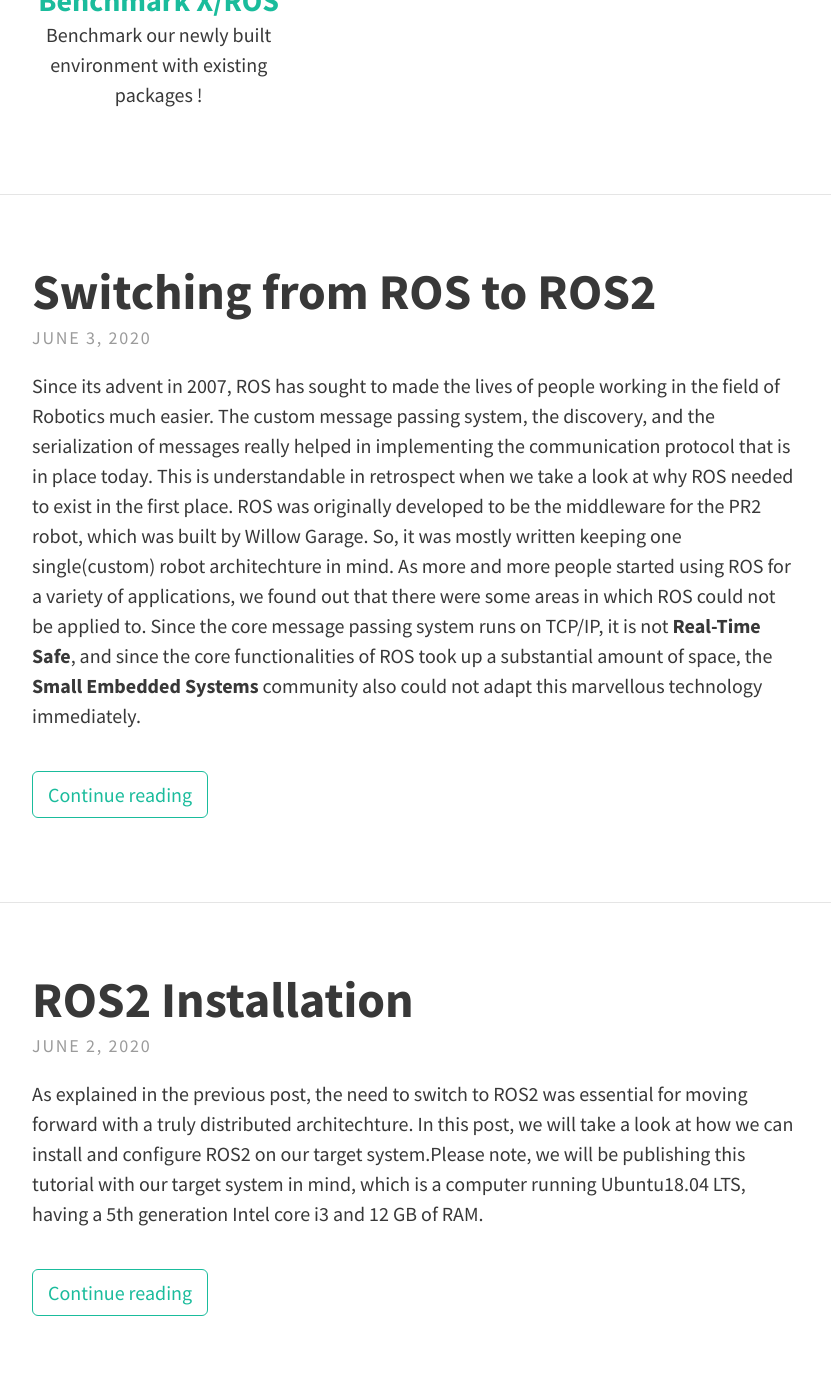
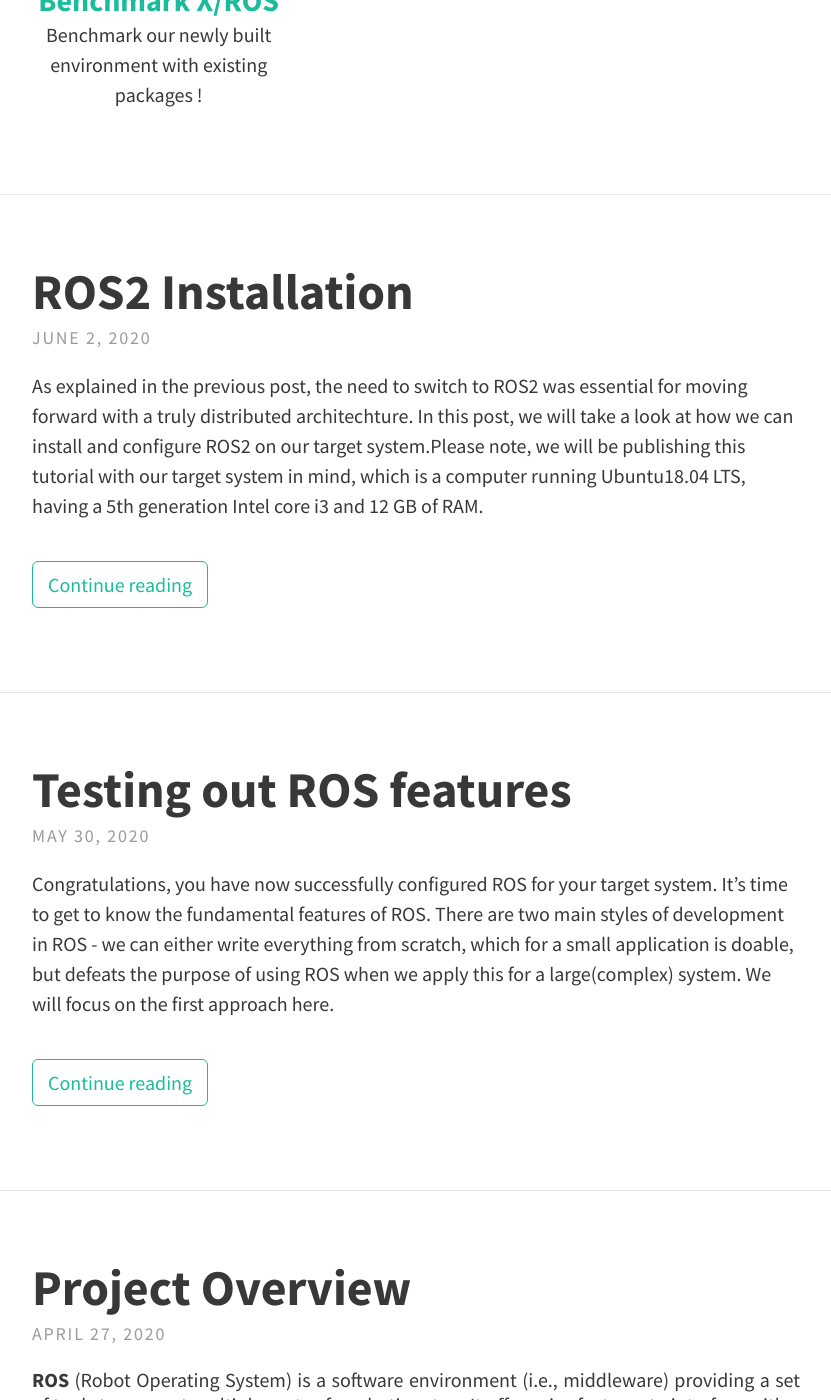
Before and after one commit to MasterERTS/rtros-documentation, a Jekyll site: the page built from index.html, in a window 1280 px wide and 1400 px high, scrolled down 996 px. Shown: the whole window, without its empty margins (224-1055 px from the left). Built offline with Jekyll 4.4.1, drawn with Linux system fonts in a browser that asks for light colours; nearby versions of some CDN libraries; the list of posts is cut into pages by our own code; some of the changed text lies outside the part shown.

Commit message:
Made changes to the ROS tutorial

```diff
--- a/_posts/2020-05-30-after-ros.md
+++ b/_posts/2020-05-30-after-ros.md
@@ -4,7 +4,7 @@ title: Testing out ROS features
 feature-img: "img/sample_feature_img_2.png"
 ---
 
-Congratulations, you have now successfully configured ROS for your target system. It's time to get to know the fundamental features of ROS. We will take a look at two main styles of development in ROS - we can either write everything from scratch, which for a small application is doable, but defeats the purpose of using ROS when we apply this for a large(complex) system. The second approach is going to be reusing some existing code found on the internet, and making it usable for our task.
+Congratulations, you have now successfully configured ROS for your target system. It's time to get to know the fundamental features of ROS. There are two main styles of development in ROS - we can either write everything from scratch, which for a small application is doable, but defeats the purpose of using ROS when we apply this for a large(complex) system. We will focus on the first approach here.
 
 ### The "*chatter*" application
 
--- a/_posts/2020-06-03-switch-to-ros2.md
+++ /dev/null
@@ -1,12 +0,0 @@
----
-layout: post
-title: Switching from ROS to ROS2
-feature-img: "img/sample_feature_img_2.png"
----
-
-Since its advent in 2007, ROS has sought to made the lives of people working in the field of Robotics much easier. The custom message passing system, the discovery, and the serialization of messages really helped in implementing the communication protocol that is in place today. This is understandable in retrospect when we take a look at why ROS needed to exist in the first place. ROS was originally developed to be the middleware for the PR2 robot, which was built by Willow Garage. So, it was mostly written keeping one single(custom) robot architechture in mind. As more and more people started using ROS for a variety of applications, we found out that there were some areas in which ROS could not be applied to. Since the core message passing system runs on TCP/IP, it is not **Real-Time Safe**, and since the core functionalities of ROS took up a substantial amount of space, the **Small Embedded Systems** community also could not adapt this marvellous technology immediately.
-
-Of course, one could argue that with the release of packages like *ros_bridge* and *rosserial* which allows the transfer of data between the host and the device using the USART protocol has definitely made things better. But the problem with this implementation is that a small embedded system(STM32/Arduino) running rosserial is still "technically" not a ROS node. It is more of an edge device, which is just sending data to a larger embedded system for further processing and/or decision making. The ROS developers have always been trying to get ROS to run on smaller target devices, mainly microcontrollers, which interact with the sensors directly. The idea was to eliminate the use of drivers completely, by making the sensor ready for integration right out of the box.
-
-ROS2 has been developed with the industry-standard message passing system called DDS(Data Distribution Service). DDS has been developed keeping in mind the mission-critical nature of some applications. This was a huge nod to the Real-Time Embedded Systems developers to take a look at the code and to possibly adapt the stack for their future endeavours.
----
```
